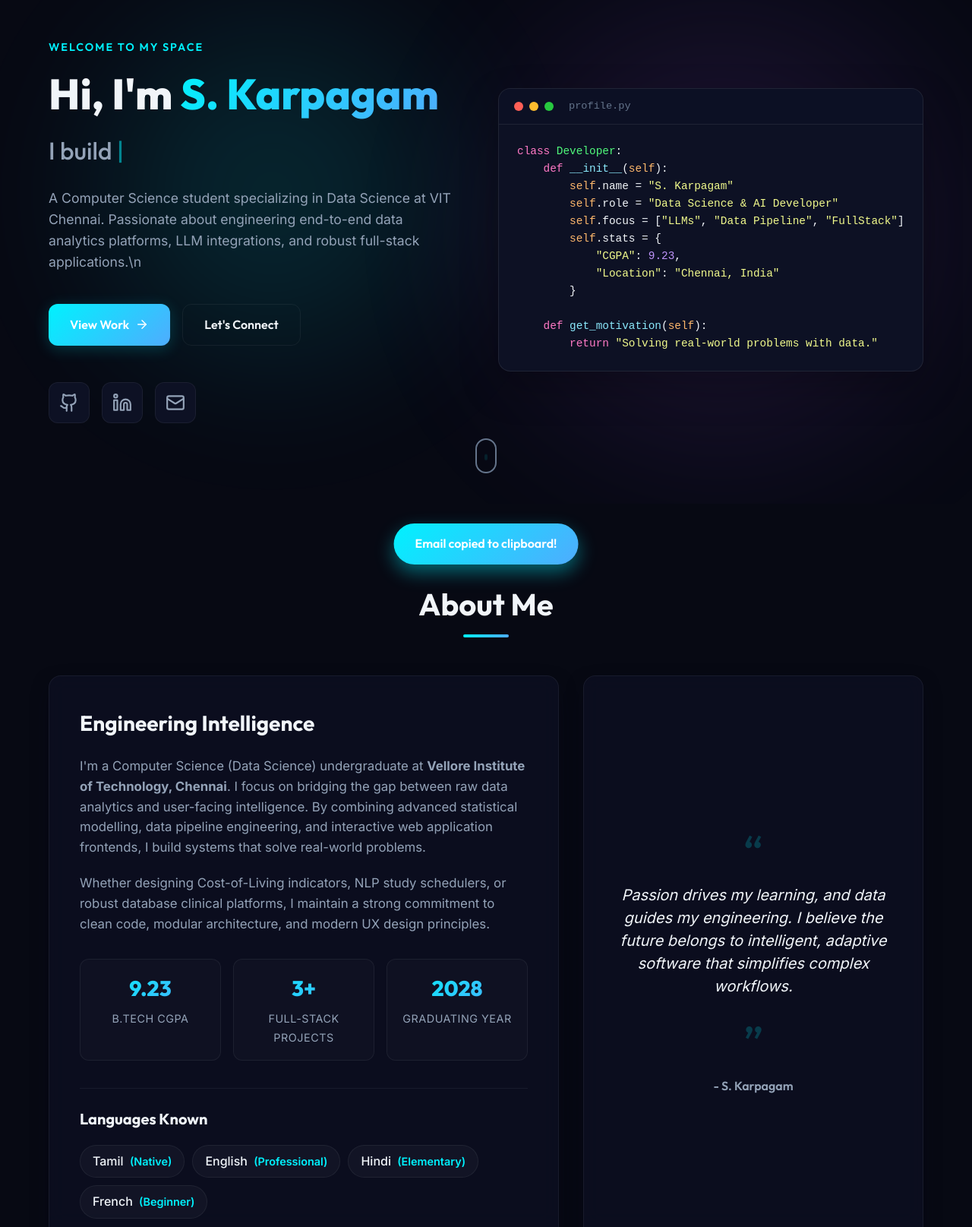
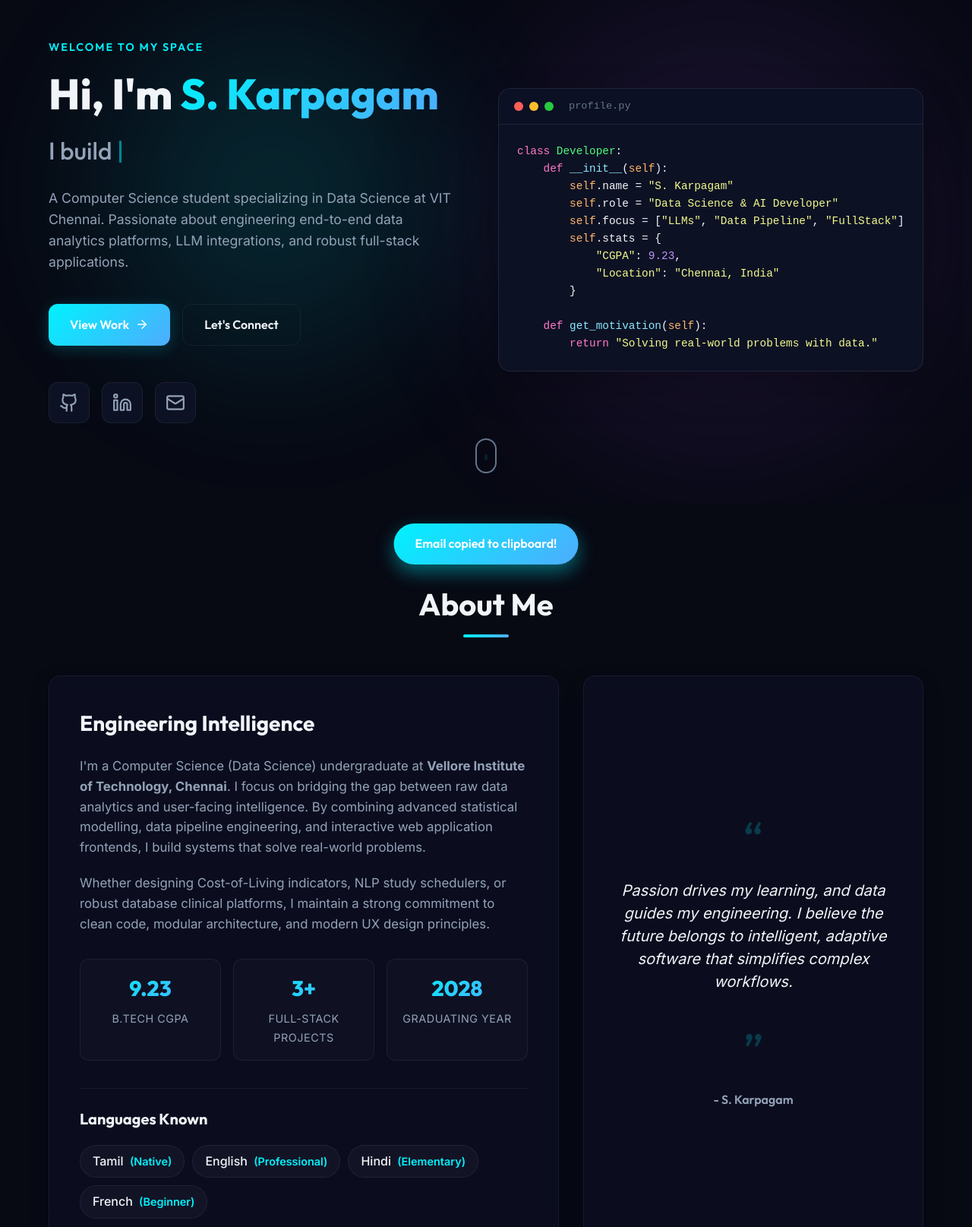
Before and after one commit to sm-kpg-06/PORTFOLIO, a plain HTML site: page index.html in a window 1280 px wide. Shown: the part 137-1752 px from the top of the page at 76% size. Drawn offline with Linux system fonts and the light colour scheme.

Commit message:
All the changes has been rectified

```diff
--- a/index.html
+++ b/index.html
@@ -71,7 +71,7 @@
                 <h1 class="hero-title animate-slide">Hi, I'm <span class="gradient-text">S. Karpagam</span></h1>
                 <h2 class="hero-subtitle animate-slide">I build <span id="typewriter" class="typing-text"></span><span class="cursor">|</span></h2>
                 <p class="hero-desc animate-fade">
-                    A Computer Science student specializing in Data Science at VIT Chennai. Passionate about engineering end-to-end data analytics platforms, LLM integrations, and robust full-stack applications.\n
+                    A Computer Science student specializing in Data Science at VIT Chennai. Passionate about engineering end-to-end data analytics platforms, LLM integrations, and robust full-stack applications.
                 </p>
                 <div class="hero-actions animate-fade">
                     <a href="#projects" class="btn btn-primary">
--- a/style.css
+++ b/style.css
@@ -697,12 +697,12 @@ input, textarea, button {
 }
 
 .quote-icon.start-quote {
-    margin-bottom: 8px;
+    margin-bottom: 20px;
 }
 
 .quote-icon.end-quote {
-    margin-top: 8px;
-    margin-bottom: 12px;
+    margin-top: 24px;
+    margin-bottom: 20px;
 }
 
 .quote-text {
```
